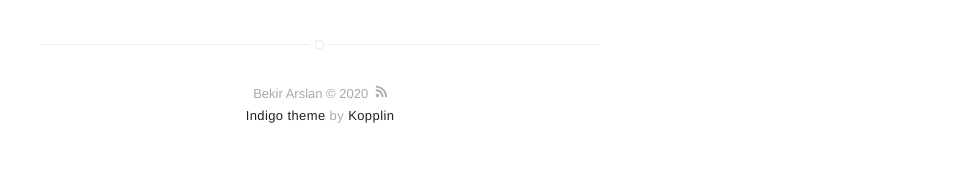
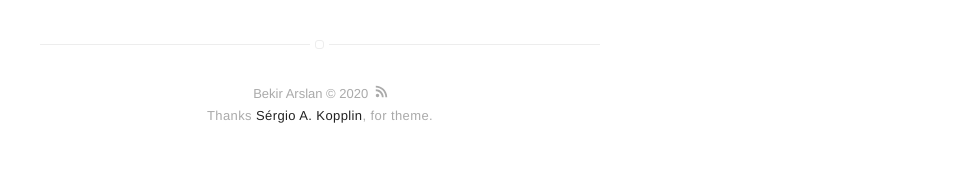
Before and after one commit to bkrsln/bkrsln.github.io, a Jekyll site: the page built from about.md, in a window 1280 px wide. Shown: the part 1356-1540 px from the top of the page, without its empty margins (320-1280 px from the left). Built offline with Jekyll 4.4.1, drawn with Linux system fonts in a browser that asks for light colours.

Commit message:
Update footer.html

```diff
--- a/_includes/footer.html
+++ b/_includes/footer.html
@@ -8,8 +8,6 @@
     </a>
 
     <p class="extra">
-        <a class="link" href="https://github.com/sergiokopplin/indigo">Indigo theme</a>
-        by
-        <a class="link" href="https://github.com/sergiokopplin/indigo">Kopplin</a>
+       Thanks <a class="link" href="https://github.com/sergiokopplin/indigo">Sérgio A. Kopplin</a>, for theme.
     </p>
 </footer>
```
